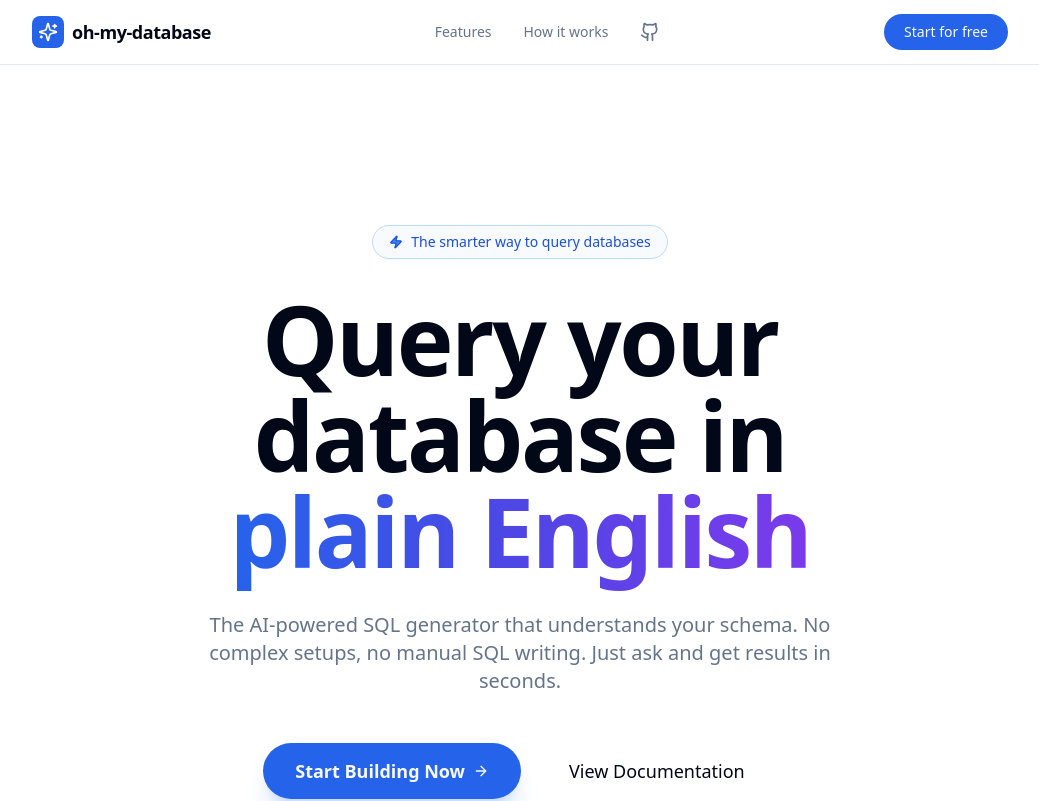
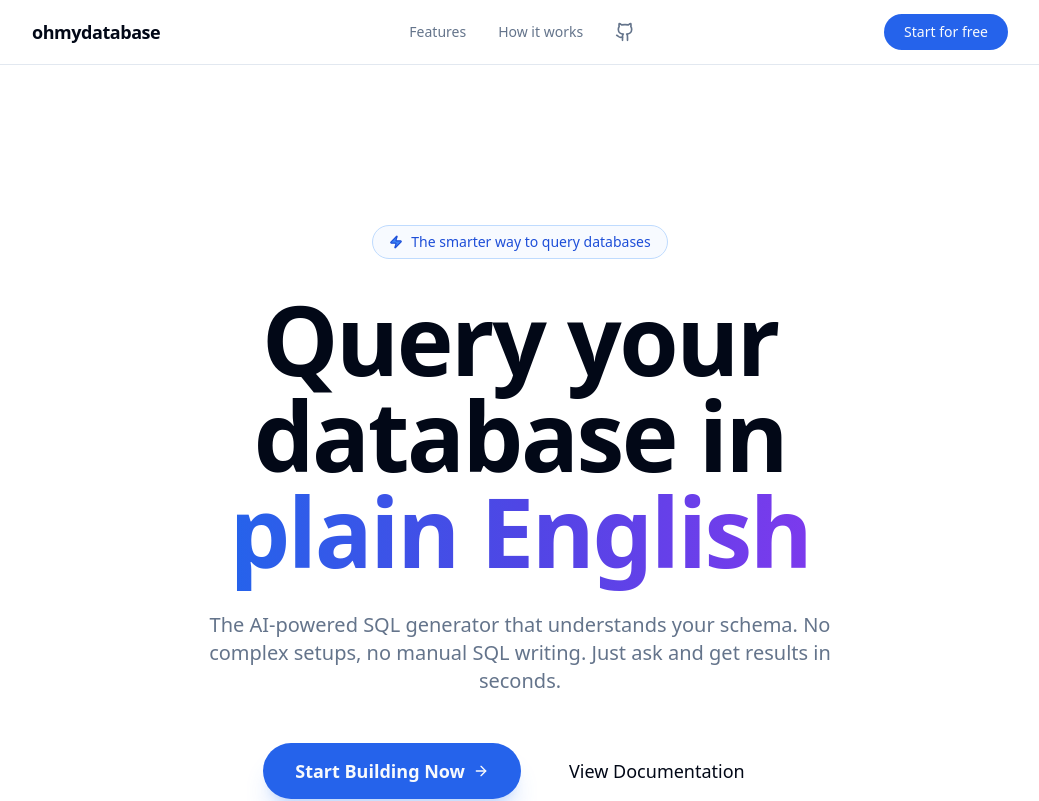
Before and after one commit to bhumitschaudhry/oh-my-database, a Next.js app: page / in a window 1280 px wide. Shown: the top 801 px of the page, without its empty margins (120-1159 px from the left). Built offline with nearby package versions, Linux system fonts and the light colour scheme.

Commit message:
feat(branding-update): update UI components branding
- Remove Sparkles icon from logo
- Change 'oh-my-database' to 'ohmydatabase' in headers and footers
- Remove unused Sparkles imports

```diff
--- a/src/app/page.tsx
+++ b/src/app/page.tsx
@@ -2,7 +2,7 @@ import { Header } from "@/components/landing/header";
 import { Hero } from "@/components/landing/hero";
 import { Features } from "@/components/landing/features";
 import { HowItWorks } from "@/components/landing/how-it-works";
-import { Sparkles, Github, Twitter, Linkedin } from "lucide-react";
+import { Github, Twitter, Linkedin } from "lucide-react";
 import Link from "next/link";
 
 export default function Home() {
@@ -55,10 +55,7 @@ export default function Home() {
             <div className="grid grid-cols-2 gap-8 md:grid-cols-4 lg:grid-cols-5">
               <div className="col-span-2 lg:col-span-2">
                 <Link href="/" className="flex items-center gap-2">
-                  <div className="flex h-8 w-8 items-center justify-center rounded-lg bg-blue-600 text-white">
-                    <Sparkles className="h-5 w-5" />
-                  </div>
-                  <span className="text-lg font-bold">oh-my-database</span>
+                  <span className="text-lg font-bold">ohmydatabase</span>
                 </Link>
                 <p className="mt-4 max-w-xs text-sm text-muted-foreground">
                   Query your database using natural language. Fast, secure, and powered by Gemini.
@@ -104,7 +101,7 @@ export default function Home() {
             </div>
 
             <div className="mt-12 border-t pt-8 text-center text-sm text-muted-foreground">
-              <p>© {new Date().getFullYear()} oh-my-database. All rights reserved.</p>
+              <p>© {new Date().getFullYear()} ohmydatabase. All rights reserved.</p>
             </div>
           </div>
         </footer>
--- a/src/app/settings/header.tsx
+++ b/src/app/settings/header.tsx
@@ -1,7 +1,7 @@
 "use client";
 
 import Link from "next/link";
-import { Sparkles, ArrowRight } from "lucide-react";
+import { ArrowRight } from "lucide-react";
 import { Button } from "@/components/ui/button";
 
 export default function SettingsHeader() {
@@ -9,8 +9,7 @@ export default function SettingsHeader() {
     <header className="border-b bg-background">
       <div className="mx-auto flex h-16 max-w-5xl items-center justify-between px-6">
         <Link href="/" className="flex items-center gap-2">
-          <Sparkles className="h-6 w-6 text-blue-600" />
-          <span className="text-lg font-bold">oh-my-database</span>
+          <span className="text-lg font-bold">ohmydatabase</span>
         </Link>
 
         <nav className="flex items-center gap-4">
--- a/src/components/landing/header.tsx
+++ b/src/components/landing/header.tsx
@@ -2,17 +2,14 @@
 
 import { Button } from "@/components/ui/button";
 import Link from "next/link";
-import { Sparkles, Github } from "lucide-react";
+import { Github } from "lucide-react";
 
 export function Header() {
   return (
     <header className="sticky top-0 z-50 w-full border-b bg-background/95 backdrop-blur supports-[backdrop-filter]:bg-background/60">
       <div className="mx-auto flex h-16 max-w-5xl items-center justify-between px-6">
         <Link href="/" className="flex items-center gap-2 hover:opacity-90 transition-opacity">
-          <div className="flex h-8 w-8 items-center justify-center rounded-lg bg-blue-600 text-white">
-            <Sparkles className="h-5 w-5" />
-          </div>
-          <span className="text-lg font-bold tracking-tight">oh-my-database</span>
+          <span className="text-lg font-bold tracking-tight">ohmydatabase</span>
         </Link>
 
         <nav className="hidden md:flex items-center gap-8 text-sm font-medium">
```
